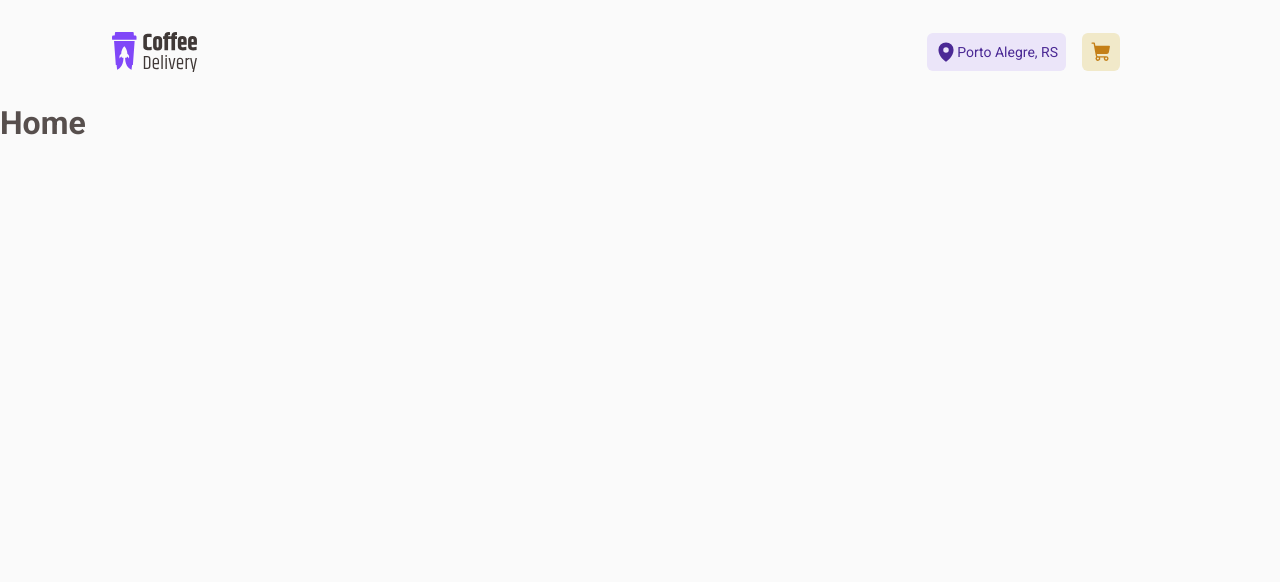
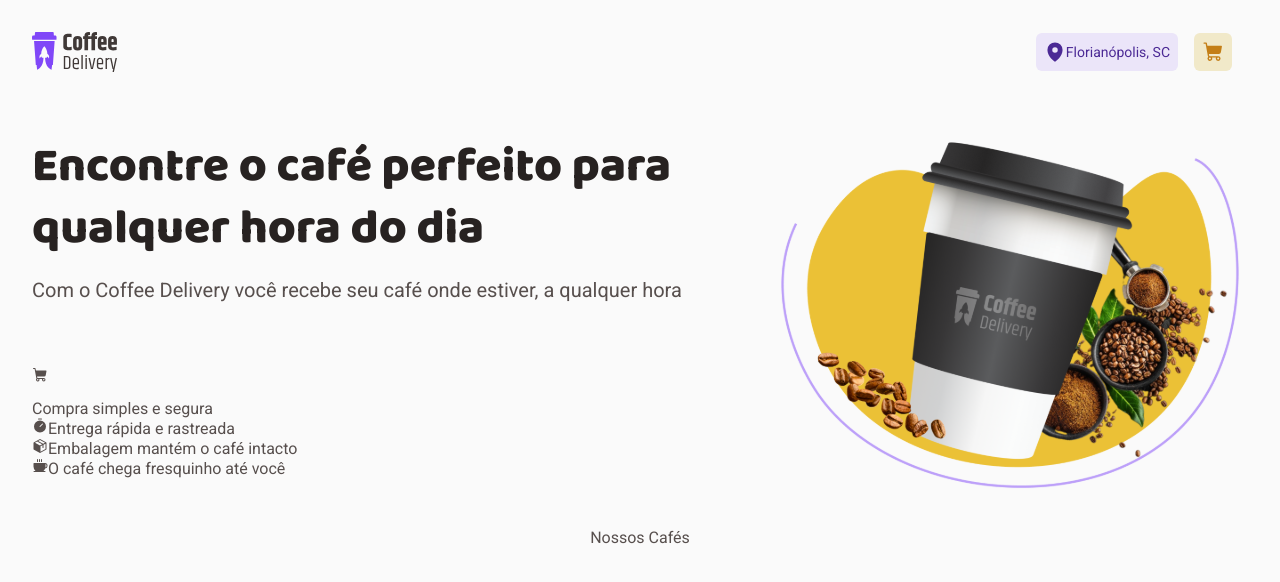
Before and after one commit to iago-monteirog/coffe-delivery-ignite, a React (Vite) app: page / in a window 1280 px wide. Shown: the top 582 px of the page. Built offline with nearby package versions, Linux system fonts and the light colour scheme.

Commit message:
WIP: home page

```diff
--- a/src/components/Header/index.tsx
+++ b/src/components/Header/index.tsx
@@ -11,7 +11,7 @@
             <nav>
                 <div>
                     <MapPin size={22} weight='fill' />
-                    <span>Porto Alegre, RS</span>
+                    <span>Florianópolis, SC</span>
                 </div>
 
                 <NavLink to='/checkout' title='Shopping Cart'>
--- a/src/components/Header/styles.ts
+++ b/src/components/Header/styles.ts
@@ -9,16 +9,12 @@
     justify-content: space-between;
     padding: 2rem;
 
-    img {
-        margin-left: 5rem;
-    }
-
     nav {
         display: flex;
         justify-content: center;
         align-items: center;
         gap: 1rem;
-        margin-right: 8rem;
+        margin-right: 1rem;
 
         div {
             display: flex;
--- a/src/pages/Home/index.tsx
+++ b/src/pages/Home/index.tsx
@@ -1,5 +1,46 @@
+import * as S from './styles';
+import coffeImage from '../../assets/coffe-image.svg';
+import { Coffee, Package, ShoppingCart, Timer } from '@phosphor-icons/react';
+
 export function Home() {
     return (
-        <h1>Home</h1>
+        <S.HomeContainer>
+            <S.HomePresentation>
+                <S.PresentationContent>
+                    <div>
+                        <h1>Encontre o café perfeito para qualquer hora do dia</h1>
+                        <p>Com o Coffee Delivery você recebe seu café onde estiver, a qualquer hora</p>
+                    </div>
+
+                    <div>
+                        <S.StyledTags>
+                            <ShoppingCart weight='fill' size={16} />
+                            <span>Compra simples e segura</span>
+                        </S.StyledTags>
+
+                        <S.StyledTags>
+                            <Timer weight='fill' size={16} />
+                            <span>Entrega rápida e rastreada</span>
+                        </S.StyledTags>
+
+                        <S.StyledTags>
+                            <Package weight='fill' size={16} />
+                            <span>Embalagem mantém o café intacto</span>
+                        </S.StyledTags>
+
+                        <S.StyledTags>
+                            <Coffee weight='fill' size={16} />
+                            <span>O café chega fresquinho até você</span>
+                        </S.StyledTags>
+                    </div>
+                </S.PresentationContent>
+
+                <img src={coffeImage} alt="Copo de café com grãos de café" />
+            </S.HomePresentation>
+
+            <S.CafeMenu>
+                <span>Nossos Cafés</span>
+            </S.CafeMenu>
+        </S.HomeContainer>
     )
 }
--- /dev/null
+++ b/src/pages/Home/styles.ts
@@ -0,0 +1,47 @@
+import styled from "styled-components";
+
+export const HomeContainer = styled.main`
+    display: flex;
+    justify-content: center;
+    align-items: center;
+    flex-direction: column;
+`
+
+export const HomePresentation = styled.div`
+    display: flex;
+    margin: 2rem;
+
+    img {
+        margin-left: 3.5rem;
+    }
+`
+
+export const PresentationContent = styled.div`
+    display: flex;
+    flex-direction: column;
+    gap: 4rem;
+
+    div:first-child {
+        display: flex;
+        flex-direction: column;
+        gap: 1rem;
+
+        h1 {
+            font-family: 'Baloo 2';
+            color: ${props => props.theme.baseTitle};
+            font-weight: 800;
+            font-size: 3rem;
+            line-height: 1.3;
+        }
+
+        p {
+            font-size: 1.25rem;
+            line-height: 1.3;
+        }
+    }
+`
+
+export const CafeMenu = styled.div`
+`
+
+export const StyledTags = styled.div``
```
Also changed, not shown: src/assets/coffe-image.svg (added).
